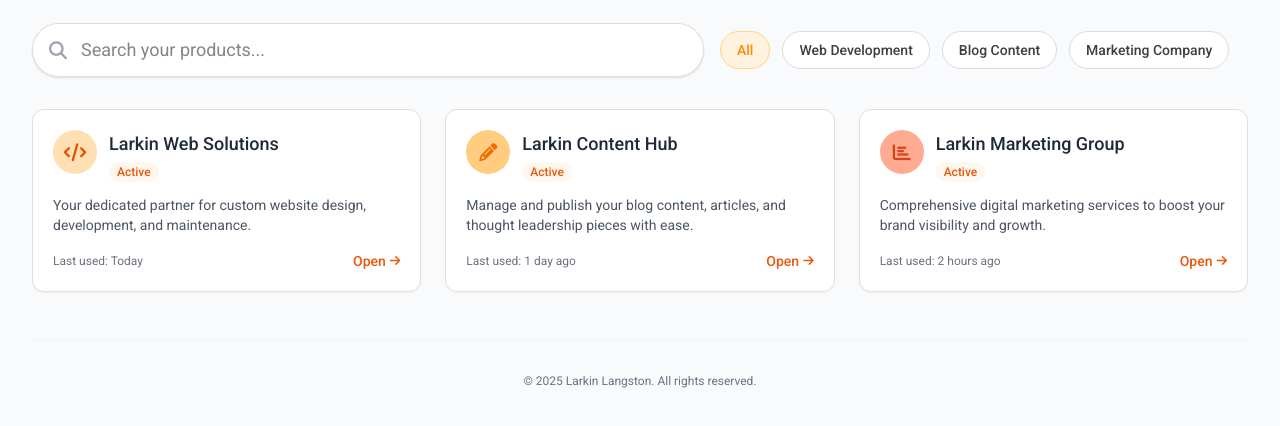
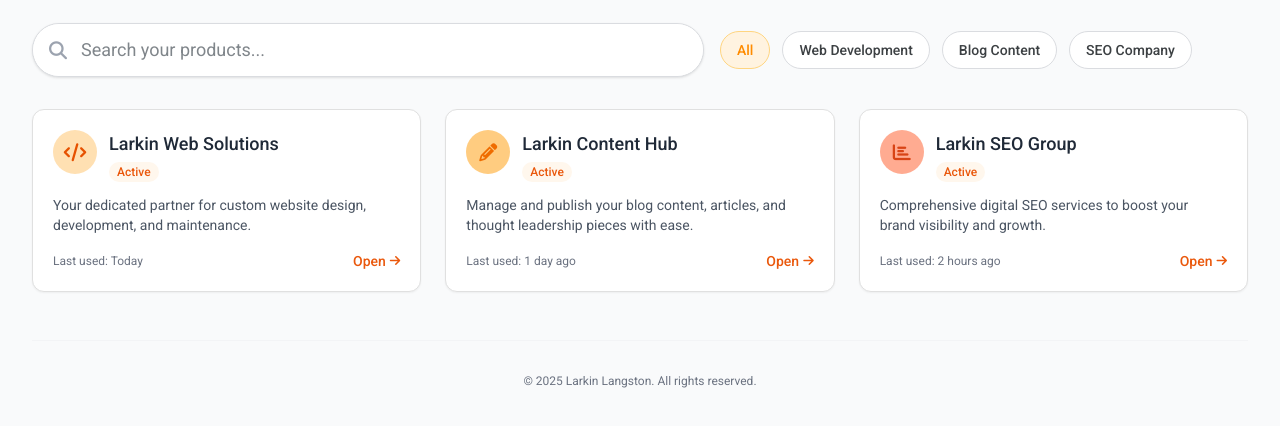
Before and after one commit to LarkinLangstonLabs/product, a plain HTML site: page index.html in a window 1280 px wide. Shown: the part 156-582 px from the top of the page. Drawn offline with nearby package versions, Linux system fonts and the light colour scheme.

Commit message:
Update index.html

```diff
--- a/index.html
+++ b/index.html
@@ -141,7 +141,7 @@
                     <button class="category-filter active px-4 py-2 rounded-full text-sm font-medium" data-category="all">All</button>
                     <button class="category-filter px-4 py-2 rounded-full text-sm font-medium" data-category="web-dev">Web Development</button>
                     <button class="category-filter px-4 py-2 rounded-full text-sm font-medium" data-category="blog-content">Blog Content</button>
-                    <button class="category-filter px-4 py-2 rounded-full text-sm font-medium" data-category="marketing">Marketing Company</button>
+                    <button class="category-filter px-4 py-2 rounded-full text-sm font-medium" data-category="marketing">SEO Company</button>
                 </div>
             </div>
 
@@ -197,11 +197,11 @@
                                 <i class="fas fa-chart-bar text-lg"></i>
                             </div>
                             <div>
-                                <h3 class="font-medium text-lg text-gray-800">Larkin Marketing Group</h3>
+                                <h3 class="font-medium text-lg text-gray-800">Larkin SEO Group</h3>
                                 <span class="text-xs text-orange-600 font-medium bg-orange-50 px-2 py-0.5 rounded-full mt-1 inline-block">Active</span>
                             </div>
                         </div>
-                        <p class="text-gray-600 text-sm mb-4 line-clamp-3 flex-grow">Comprehensive digital marketing services to boost your brand visibility and growth.</p>
+                        <p class="text-gray-600 text-sm mb-4 line-clamp-3 flex-grow">Comprehensive digital SEO services to boost your brand visibility and growth.</p>
                         <div class="flex justify-between items-center text-sm">
                             <span class="text-gray-500 text-xs">Last used: 2 hours ago</span>
                             <a href="https://ads.larkinlangston.com" class="text-orange-600 hover:text-orange-800 font-medium flex items-center group">
```
